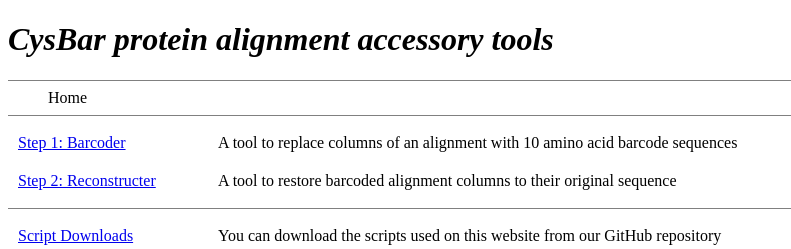
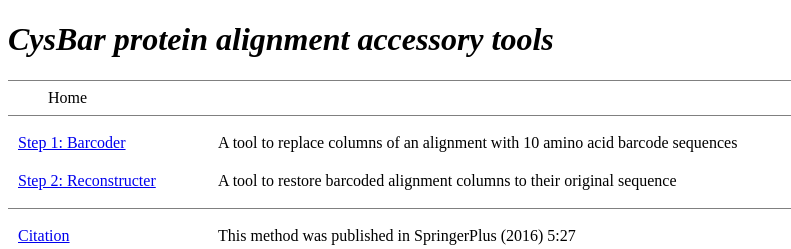
Before and after one commit to TS404/CysBar, a PHP site: page /webapp/ in a window 1280 px wide. Shown: the top 249 px of the page, without its empty margins (0-791 px from the left). Run offline with PHP 8.4, Linux system fonts and the light colour scheme.

Commit message:
+ http://www.springerplus.com/content/5/January/2016

```diff
--- a/webapp/index.php
+++ b/webapp/index.php
@@ -29,8 +29,13 @@
 	<hr class="rule"/>
 
 	<div class="linkgroup">
+		<div class="linksect"><a href="http://www.springerplus.com/content/5/January/2016">Citation</a></div>
+		<div class="descsect">This method was published in SpringerPlus (2016) 5:27</div>
+	</div>
+
+	<div class="linkgroup">
 		<div class="linksect"><a href="https://github.com/TS404/CysBar">Script Downloads</a></div>
-		<div class="descsect">You can download the scripts used on this website from our GitHub repository</div>
+		<div class="descsect">The ReadMe scripts used on this website are avaiable from our GitHub repository</div>
 	</div>
 
 	<hr class="rule"/>
```
